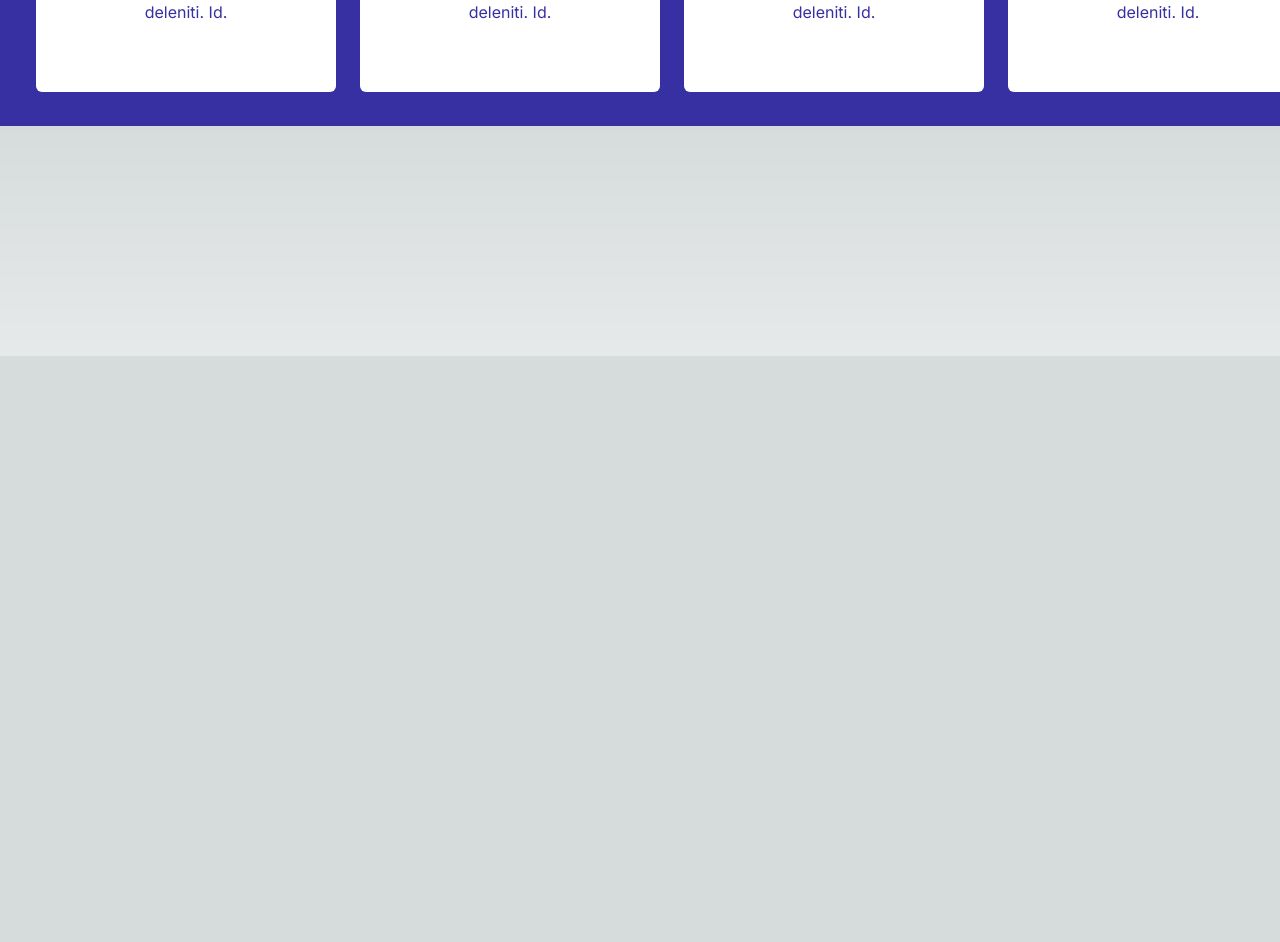
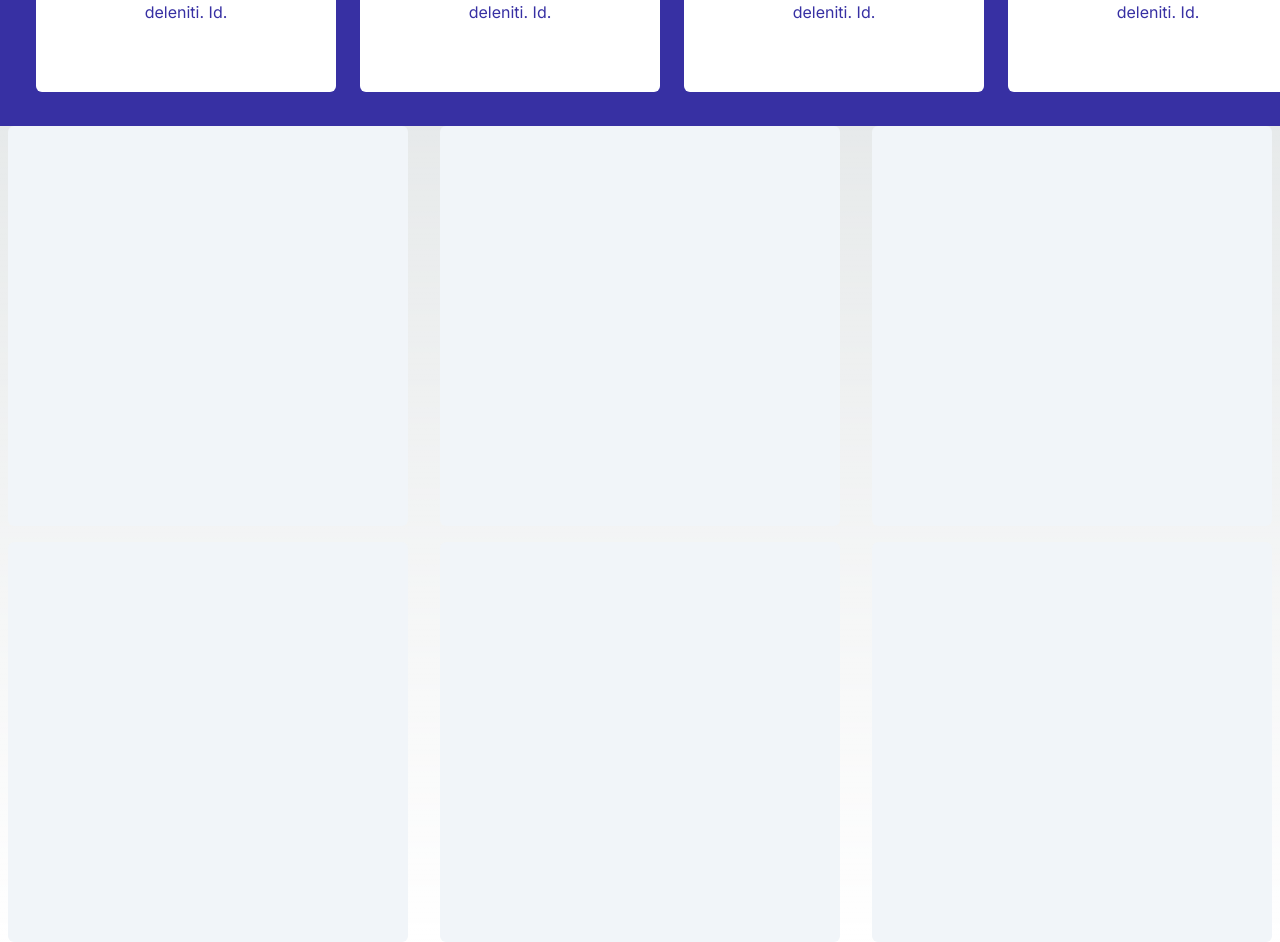
Before and after one commit to ceo09/CallyApp, a Next.js app: page / in a window 1280 px wide. Shown: the part 444-1386 px from the top of the page. Before the commit the page ends 800 px from the top, so only its background shows below. Built offline with nearby package versions, Linux system fonts and the light colour scheme.

Commit message:
worked on some compoents

```diff
--- a/src/app/components/travelSect.tsx
+++ b/src/app/components/travelSect.tsx
@@ -0,0 +1,25 @@
+const TravelCard = () => {
+    return (
+    <div className="container justify-items-center md:grid md:grid-cols-3 md:grid-rows-2 gap-4">
+        <div className="md:w-[400px] md:h-[400px] bg-slate-100 rounded-md">
+
+        </div>
+        <div className="md:w-[400px] md:h-[400px] bg-slate-100 rounded-md">
+
+        </div>
+        <div className="md:w-[400px] md:h-[400px] bg-slate-100 rounded-md">
+
+        </div>
+        <div className="md:w-[400px] md:h-[400px] bg-slate-100 rounded-md">
+
+        </div>
+        <div className="md:w-[400px] md:h-[400px] bg-slate-100 rounded-md">
+
+        </div>
+        <div className="md:w-[400px] md:h-[400px] bg-slate-100 rounded-md">
+
+        </div>
+    </div>
+    )
+}
+export default TravelCard;
--- a/src/app/page.tsx
+++ b/src/app/page.tsx
@@ -1,7 +1,11 @@
 import Card from "./components/about"
+import TravelCard from "./components/travelSect"
 
 export default function Home() {
   return (
+  <div>
     <Card />
-      )
+    <TravelCard />
+  </div>
+    )
 }
```
